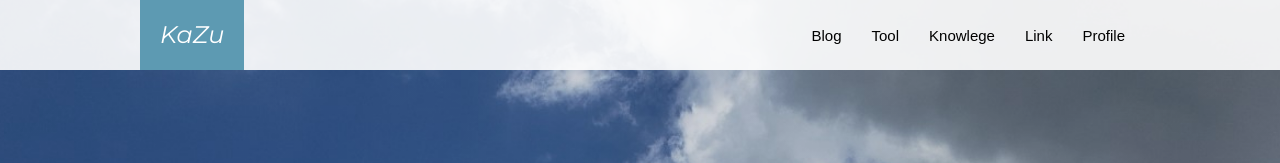
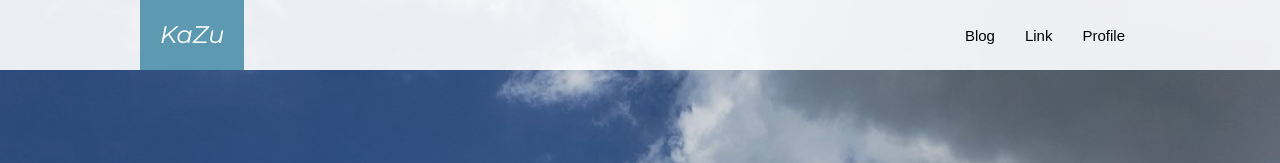
Before and after one commit to K-sm74/K-sm74.github.io, a plain HTML site: page index.html in a window 1280 px wide. Shown: the top 163 px of the page. Drawn offline with nearby package versions, Linux system fonts and the light colour scheme.

Commit message:
update1225-1

```diff
--- a/index.html
+++ b/index.html
@@ -30,8 +30,6 @@
                 <nav class="headB">
                     <ul>
                         <li><a href="blog_no001.html">Blog</a></li>
-                        <li><a href="blog_no002.html">Tool</a></li>
-                        <li><a href="blog_no003.html">Knowlege</a></li>
                         <li><a href="link.html">Link</a></li>
                         <li><a href="prof.html">Profile</a></li>
                     </ul>
```
